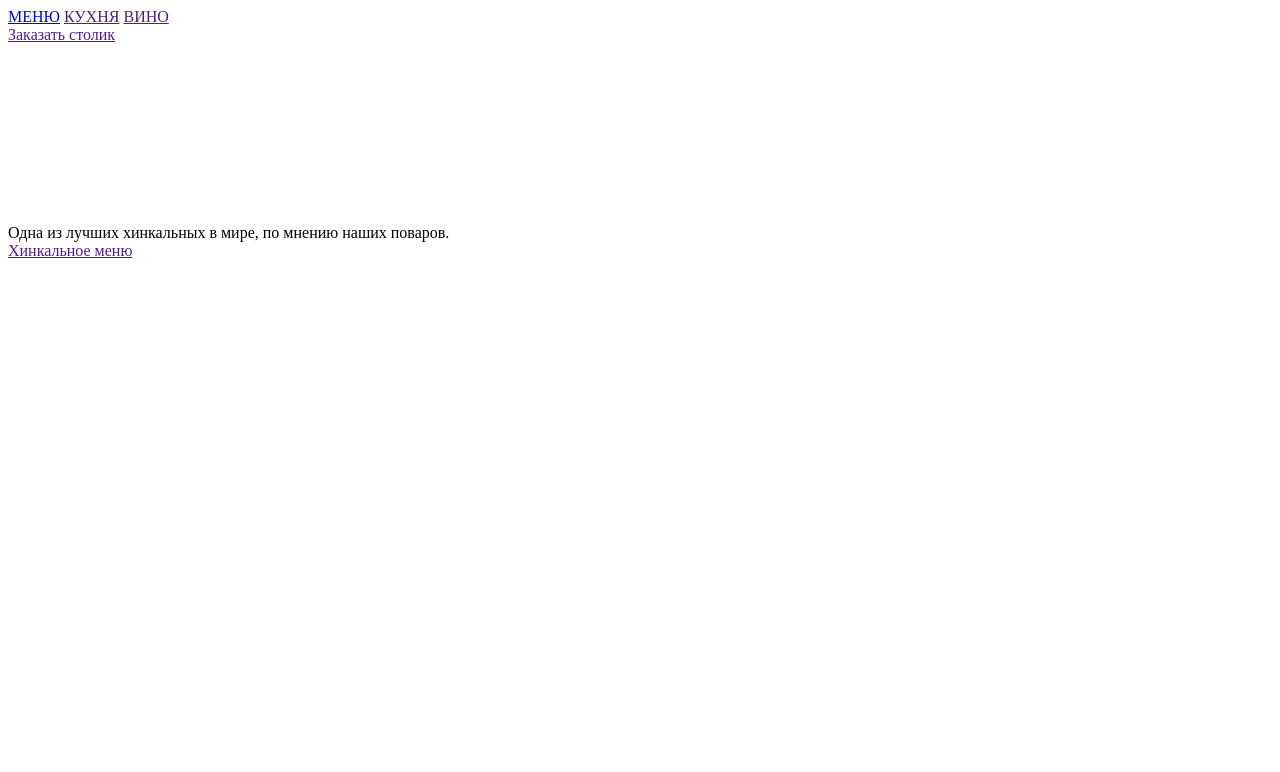
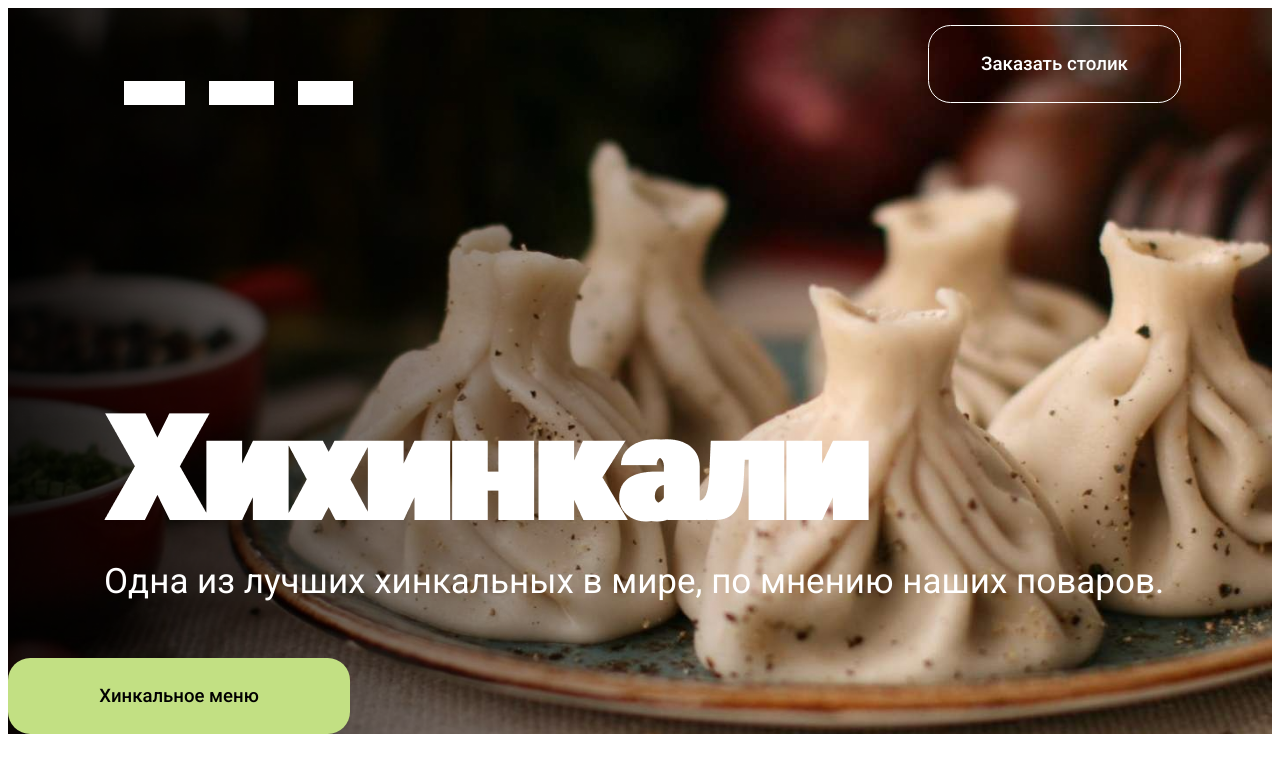
Before and after one commit to Shulkinairina/-------, a plain HTML site: page index.html in a window 1280 px wide. Drawn offline with Linux system fonts and the light colour scheme.

Commit message:
подключила CSS

```diff
--- a/index.html
+++ b/index.html
@@ -3,6 +3,7 @@
   <head>
     <meta charset="UTF-8" />
     <meta name="viewport" content="width=device-width, initial-scale=1.0" />
+    <link rel="stylesheet" href="./style.css">
     <title>Хихинкали</title>
   </head>
   <body>
@@ -10,8 +11,8 @@
       <div class="container">
         <nav class="menu">
           <a class="menu-item" href="https://xixincali.ru/menu">МЕНЮ</a>
-          <a class="menu-item" href="">КУХНЯ</a>
-          <a class="menu-item" href="">ВИНО</a>
+          <a class="menu-item" href="https://xixincali.ru/КУХНЯ">КУХНЯ</a>
+          <a class="menu-item" href="https://xixincali.ru/ВИНО">ВИНО</a>
         </nav>
         <div class="btn"><a class="btn-link" href="">Заказать столик</a></div>
       </div>
@@ -20,8 +21,8 @@
         <div class="one-text">
           Одна из лучших хинкальных в мире, по мнению наших поваров.
         </div>
-        <div class="btn-btn-green"></div>
-        <a href="" class="btn-link-green">Хинкальное меню</a>
+        <div class="one-btn"></div>
+        <a href="" class="btn-green">Хинкальное меню</a>
       </div>
     </div>
   </body>
--- a/style.css
+++ b/style.css
@@ -0,0 +1,98 @@
+
+
+
+@import url(https://fonts.googleapis.com/css?family=Roboto:100,100italic,300,300italic,regular,italic,500,500italic,700,700italic,900,900italic);
+
+body{
+  font-family: roboto;
+}
+
+*{
+  text-decoration: none;
+  color:#FFFFFF;
+}
+
+.wrapper {
+  background-image: url(./images/bg.png);
+  background-size: cover;
+  background-repeat: no-repeat;
+  width: 100%;
+  height: 100%;
+}
+.container {
+  display: flex;
+  justify-content: space-between;
+}
+.menu {
+  padding: 74px 0px 0px 96px;
+}
+
+.menu-item :nth-child(1) {
+  margin-left: 0px;
+}
+
+.menu-item {
+  font-family: Roboto;
+  font-size: 20px;
+  font-weight: 500;
+  line-height: 23.44px;
+  background: #FFFFFF;
+  text-decoration: none;
+  margin-left: 20px;
+}
+.btn {
+  padding: 46px 91px 0px 0px;
+}
+.btn-link {
+  font-family: Roboto;
+  font-style: normal;
+  font-weight: 500;
+  font-size: 18.75px;
+  line-height: 21.97px;
+  color: #FFFFFF;
+  border: 0.75px solid #FFFFFF;
+  border-radius: 22.5px;
+  padding: 27px 52px;
+}
+
+.one {
+}
+.one-img {
+  margin-left: 96px;
+  margin-top: 276px;
+  font-size: 3cqmax;
+  line-height: 35px;
+  color: #FFFFFF;
+  margin-left: 96px;
+}
+
+
+.one-text{
+  font-family: Roboto;
+  font-style: normal;
+  font-size: 35px;
+  font-weight: 400;
+  line-height: 41px;
+  color: #FFFFFF;
+  margin-left: 96px;
+}
+
+.one-btn{
+  margin: 56px 0px 0px 96px;
+
+}
+
+.btn-green {
+  font-family: Roboto;
+  font-style: normal;
+  font-size: 18.6px;
+  font-weight: 500;
+  line-height: 22px;
+  color: black;
+  background: #C2E083;
+  border-radius: 22.32px;
+  padding: 27px 46px;
+  display: block;
+  max-width: 250px;
+  text-align: center;
+}
```
